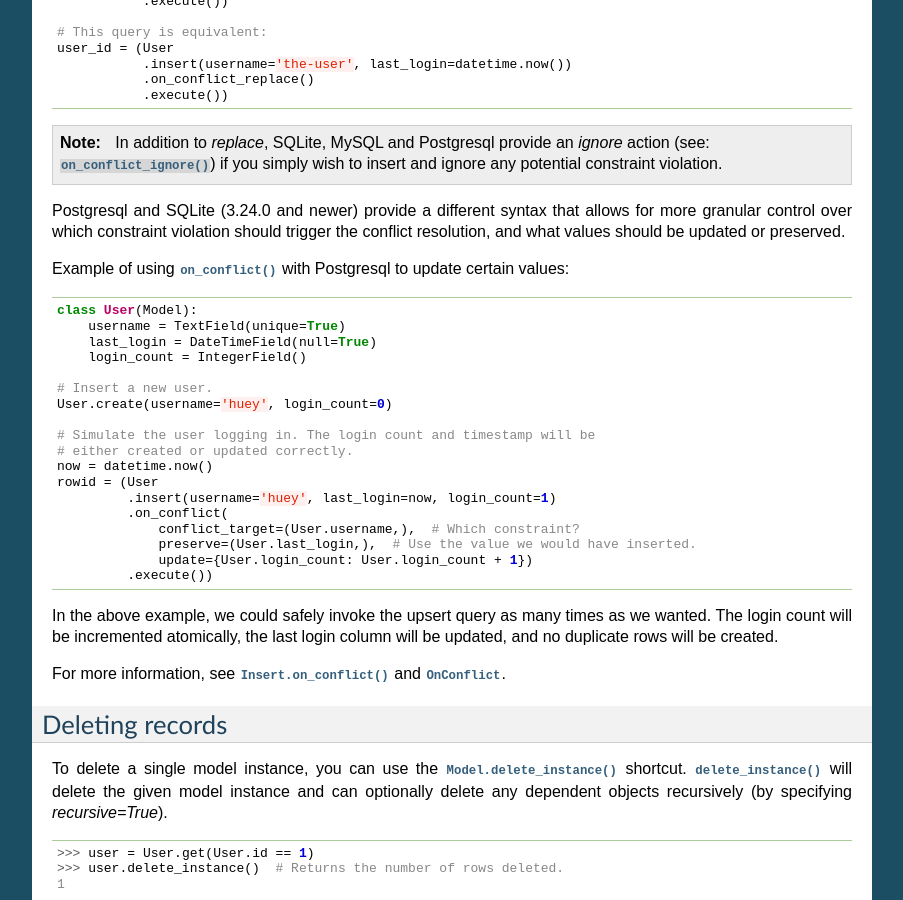
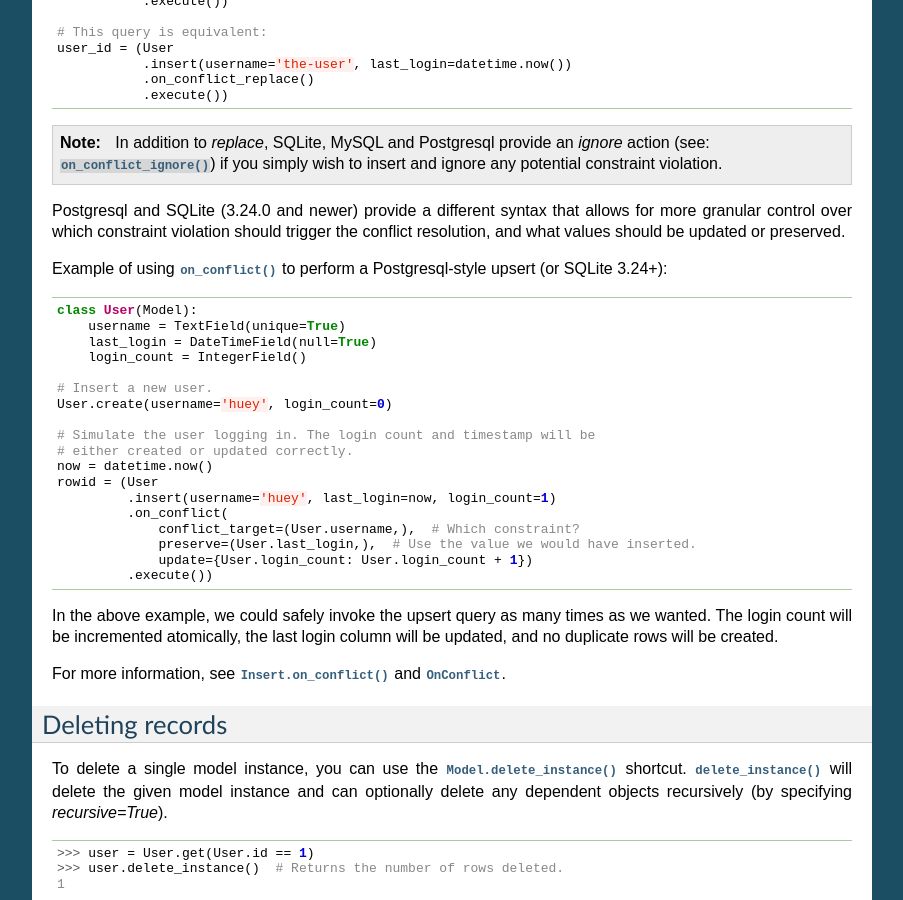
Before and after one commit to coleifer/peewee, a Sphinx documentation site: the page built from docs/peewee/querying.rst, in a window 1280 px wide and 900 px high, scrolled down 4199 px. Shown: the whole window, without its empty margins (198-1101 px from the left). Built offline with Sphinx 7.4.7, drawn with Linux system fonts in a browser that asks for light colours.

Commit message:
Make wording a little less ambiguous

```diff
--- a/docs/peewee/querying.rst
+++ b/docs/peewee/querying.rst
@@ -302,8 +302,8 @@ Postgresql and SQLite (3.24.0 and newer) provide a different syntax that allows
 for more granular control over which constraint violation should trigger the
 conflict resolution, and what values should be updated or preserved.
 
-Example of using :py:meth:`~Insert.on_conflict` with Postgresql to update
-certain values:
+Example of using :py:meth:`~Insert.on_conflict` to perform a Postgresql-style
+upsert (or SQLite 3.24+):
 
 .. code-block:: python
 
```
